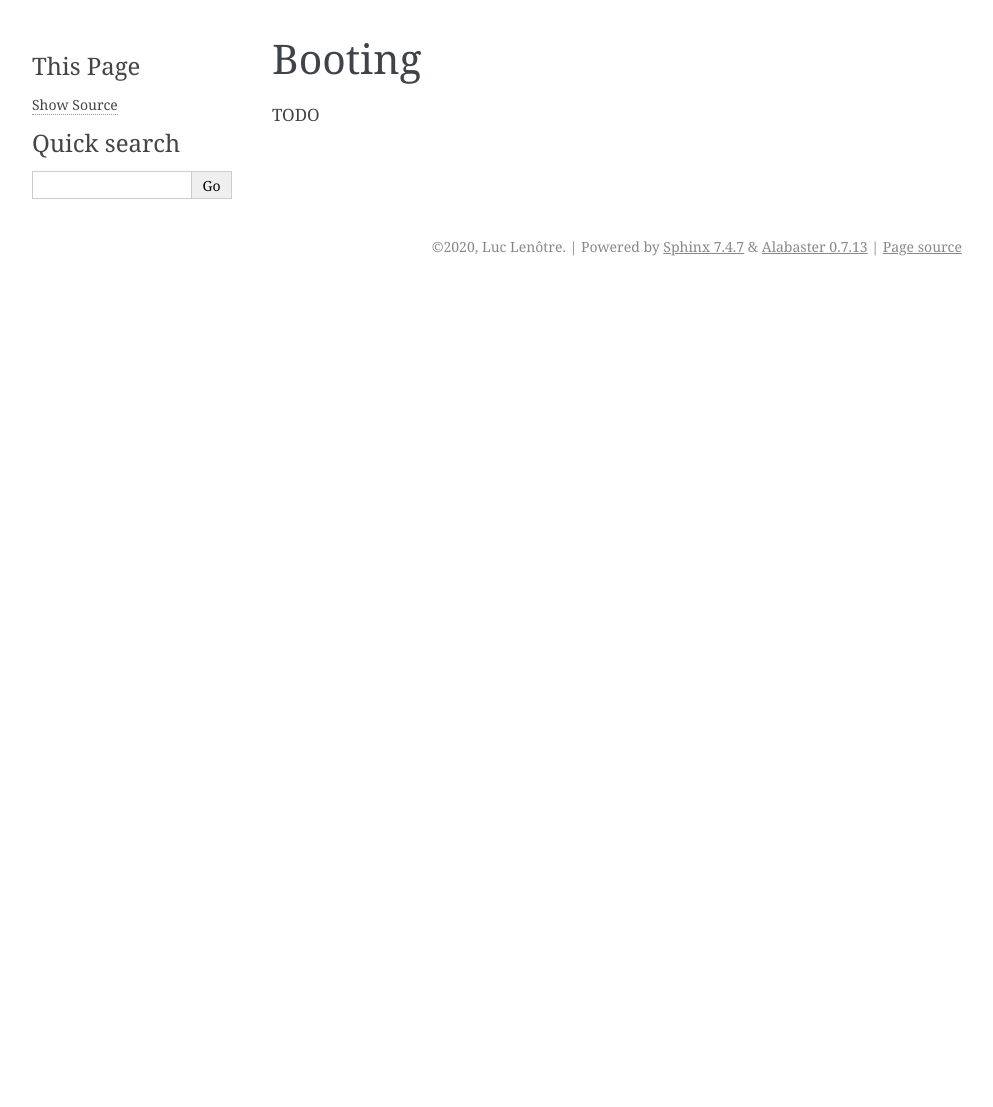
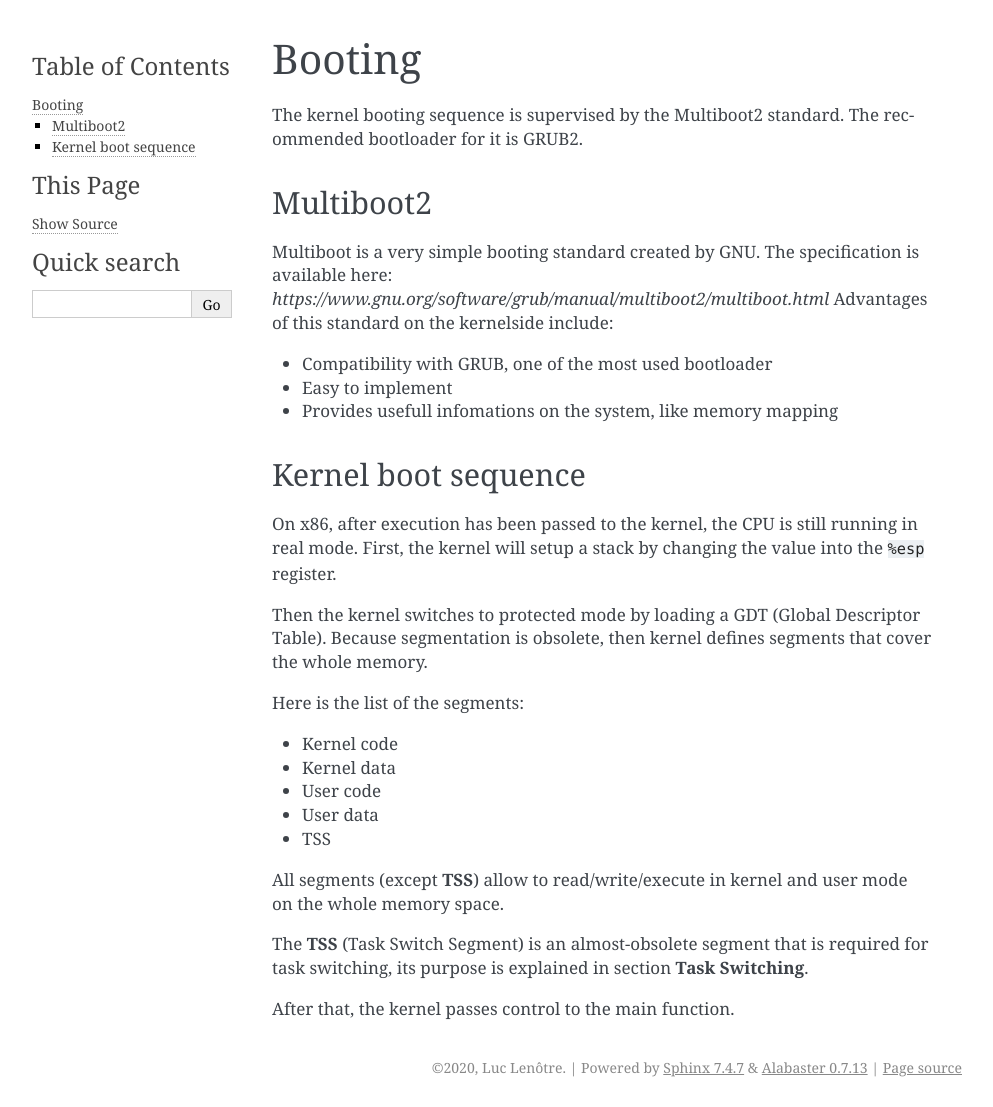
Before and after one commit to maestro-os/maestro, a Sphinx documentation site: the page built from doc/booting.rst, in a window 1280 px wide. Shown: the whole page, without its empty margins (148-1141 px from the left). Built offline with Sphinx 7.4.7, drawn with Linux system fonts in a browser that asks for light colours; pages that are not in the unit, such as notebooks, are missing from menus; before the commit the page ends 900 px from its top, so only the background shows below that.

Commit message:
Added booting documentation

```diff
--- a/doc/booting.rst
+++ b/doc/booting.rst
@@ -1,4 +1,41 @@
 Booting
-=======
+*******
 
-TODO
+The kernel booting sequence is supervised by the Multiboot2 standard. The recommended bootloader for it is GRUB2.
+
+
+
+Multiboot2
+==========
+
+Multiboot is a very simple booting standard created by GNU. The specification is available here: `https://www.gnu.org/software/grub/manual/multiboot2/multiboot.html`
+Advantages of this standard on the kernelside include:
+
+- Compatibility with GRUB, one of the most used bootloader
+- Easy to implement
+- Provides usefull infomations on the system, like memory mapping
+
+
+
+Kernel boot sequence
+====================
+
+On x86, after execution has been passed to the kernel, the CPU is still running in real mode.
+First, the kernel will setup a stack by changing the value into the ``%esp`` register.
+
+Then the kernel switches to protected mode by loading a GDT (Global Descriptor Table).
+Because segmentation is obsolete, then kernel defines segments that cover the whole memory.
+
+Here is the list of the segments:
+
+- Kernel code
+- Kernel data
+- User code
+- User data
+- TSS
+
+All segments (except **TSS**) allow to read/write/execute in kernel and user mode on the whole memory space.
+
+The **TSS** (Task Switch Segment) is an almost-obsolete segment that is required for task switching, its purpose is explained in section **Task Switching**.
+
+After that, the kernel passes control to the main function.
--- a/doc/index.rst
+++ b/doc/index.rst
@@ -21,6 +21,7 @@ Maestro documentation
    PS2/keyboard
    PS2/mouse
 
+   memory/a20
    memory/mem_map
    memory/buddy_alloc
    memory/slab_alloc
@@ -30,6 +31,8 @@ Maestro documentation
 
    interruptions
    interruptions/syscalls
+
+   task_switching
 
    process
    process/scheduling
```
